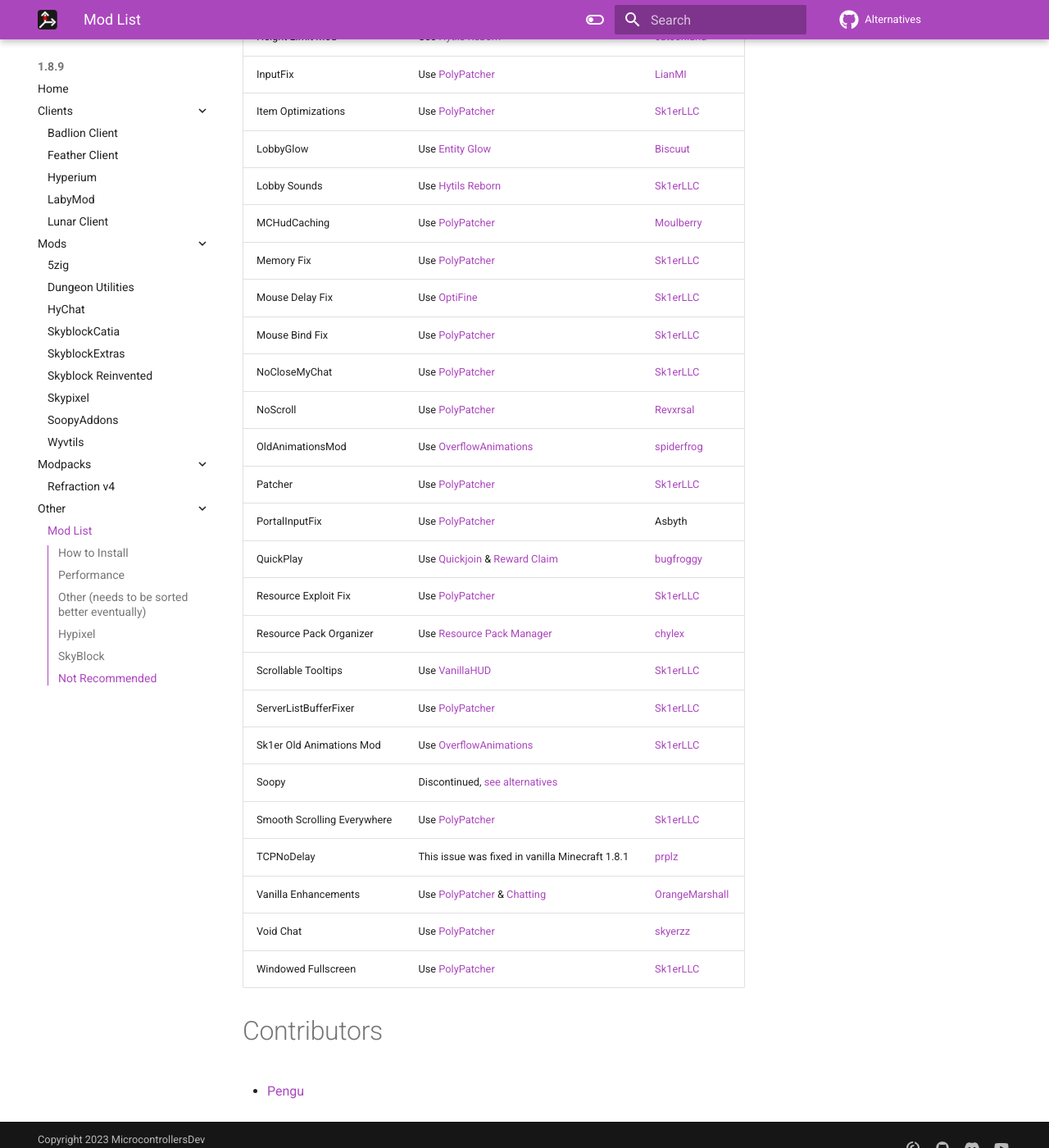
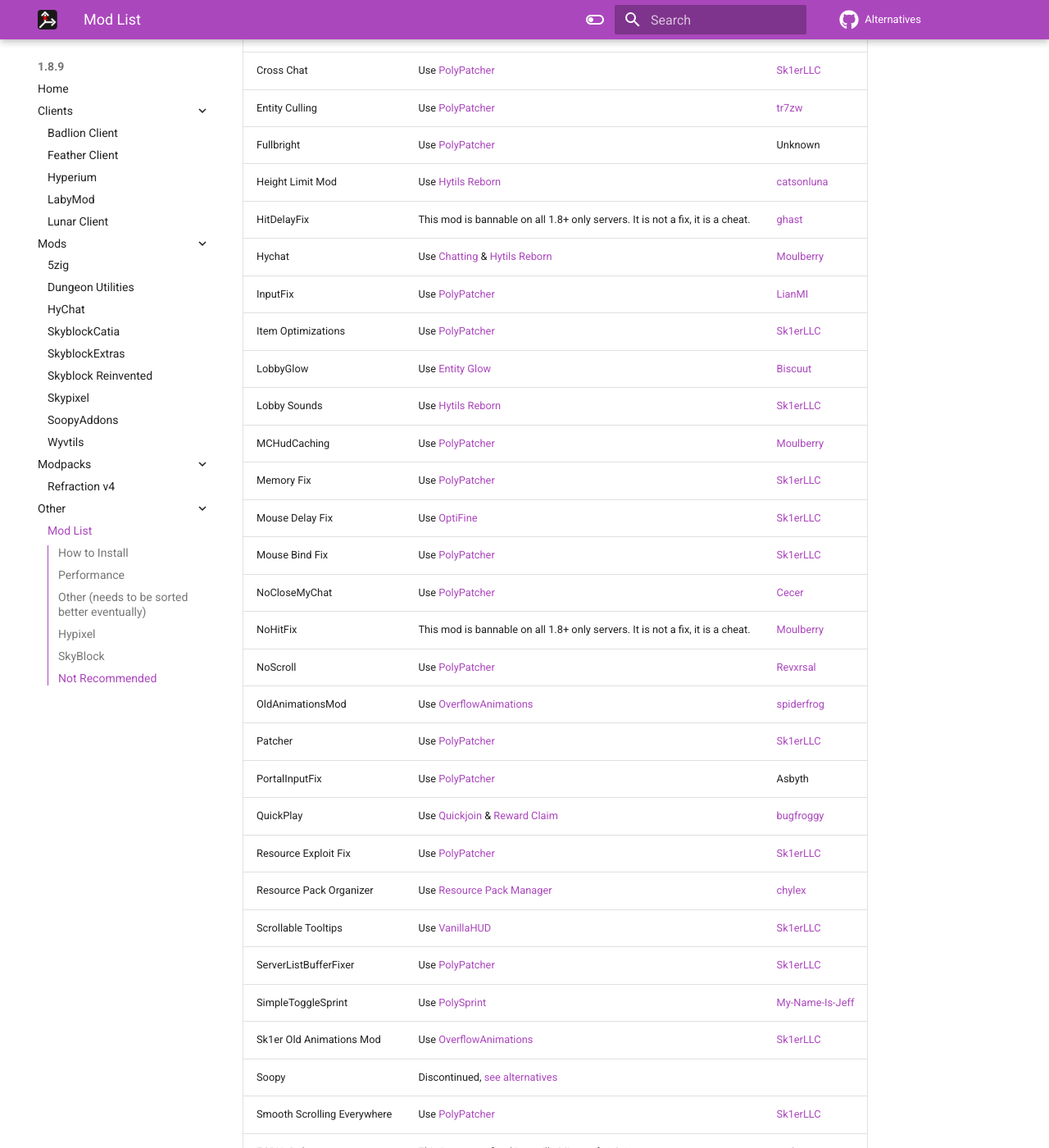
Before and after one commit to MicrocontrollersDev/Alternatives, an MkDocs documentation site: the page built from docs/1.8.9/modlist.md, in a window 1280 px wide and 1400 px high, scrolled down 7249 px. Shown: the whole window at 82% size. Built offline with MkDocs 1.6.1 and Material for MkDocs 9.7.7, drawn with Linux system fonts in a browser that asks for light colours; comment, search, counter and statistics services are not loaded; some of the changed text lies outside the part shown.

Commit message:
add more mods

```diff
--- a/docs/1.8.9/modlist.md
+++ b/docs/1.8.9/modlist.md
@@ -42,6 +42,7 @@
 | [In-Game Account Switcher](https://modrinth.com/mod/in-game-account-switcher) | Lets you log into and switch accounts without needing to relaunch the game or log into other accounts in your launcher. | [The-Fireplace](https://github.com/The-Fireplace) |
 | [Item Counter](https://modrinth.com/mod/item-counter-mod) | Show the amount of items you have on screen, easily configurable. Read the project description for instructions. | [ImToggle](https://github.com/ImToggle) |
 | [Mixmetica](https://modrinth.com/mod/mixmetica) | A free cosmetics mod that works by patching Arcmetica directly into OptiFine. | [Microcontrollers](https://github.com/MicrocontrollersDev) | Get cosmetics from [Cosmetica](https://login.cosmetica.cc/microsoft-java) by logging in using Microsoft. |
+| [NoBreakThatBlock](https://www.cecer1.com/mods/nobreakthatblock/nobreakthatblock-1.8.9-1.0.1.0.jar) | Stops you from punching or moving mouse when clicking back into an alt tabbed Minecraft with F3+P enabled. | [Cecer](https://hypixel.net/members/cecer.61889) |
 | [Not So Essential](https://modrinth.com/mod/notsoessential) | Removes many things that Essential adds that you may not want. | [Scherso](https://github.com/Scherso) |
 | [OofMod](https://sk1er.club/mods/refractionoof) | Plays custom sounds when you kill other players. | [powns](https://github.com/pownsgg) |
 | [Optibye](https://modrinth.com/mod/optibye) | Prevents Optifine from logging completely useless information. | [ThatGravyBoat](https://github.com/ThatGravyBoat) |
@@ -112,6 +113,7 @@
 | Mod | Reason | Author |
 | --- | --- | --- |
 | AutoGG | Use [Hytils Reborn](https://modrinth.com/mod/hytils) | [Sk1erLLC](https://github.com/Sk1erLLC) |
+| BedwarsHearts | Use [Hytils Reborn](https://modrinth.com/mod/hytils) | [Moulberry](https://github.com/Moulberry) |
 | Better Night Vision | Use [PolyPatcher](https://modrinth.com/mod/patcher) | [Microcontrollers](https://github.com/MicrocontrollerseDev) |
 | BetterFPS | Use [PolyPatcher](https://modrinth.com/mod/patcher) | [Guichaguri](https://github.com/Guichaguri) |
 | BetterScaledGui | Use [PolyPatcher](https://modrinth.com/mod/patcher) | [Moulberry](https://github.com/Moulberry) |
@@ -120,8 +122,11 @@
 | Compact Chat | Use [PolyPatcher](https://modrinth.com/mod/patcher) | [Sk1erLLC](https://github.com/Sk1erLLC) |
 | Clean View | Use [OverflowParticles](https://modrinth.com/mod/overflowparticles) | [LianMI](https://github.com/zlainsama) |
 | Cross Chat | Use [PolyPatcher](https://modrinth.com/mod/patcher) | [Sk1erLLC](https://github.com/Sk1erLLC) |
+| Entity Culling | Use [PolyPatcher](https://modrinth.com/mod/patcher) | [tr7zw](https://github.com/tr7zw) |
 | Fullbright | Use [PolyPatcher](https://modrinth.com/mod/patcher) | Unknown |
 | Height Limit Mod | Use [Hytils Reborn](https://modrinth.com/mod/hytils) | [catsonluna](https://github.com/catsonluna) |
+| HitDelayFix | This mod is bannable on all 1.8+ only servers. It is not a fix, it is a cheat. | [ghast](https://github.com/ghast) |
+| Hychat | Use [Chatting](https://modrinth.com/mod/chatting) & [Hytils Reborn](https://modrinth.com/mod/hytils) | [Moulberry](https://github.com/Moulberry) |
 | InputFix | Use [PolyPatcher](https://modrinth.com/mod/patcher) | [LianMI](https://github.com/zlainsama) |
 | Item Optimizations | Use [PolyPatcher](https://modrinth.com/mod/patcher) | [Sk1erLLC](https://github.com/Sk1erLLC) |
 | LobbyGlow | Use [Entity Glow](https://modrinth.com/mod/entity-glow) | [Biscuut](https://github.com/biscuut) |
@@ -130,7 +135,8 @@
 | Memory Fix | Use [PolyPatcher](https://modrinth.com/mod/patcher) | [Sk1erLLC](https://github.com/Sk1erLLC) |
 | Mouse Delay Fix | Use [OptiFine](https://optifine.net/download?f=preview_OptiFine_1.8.9_HD_U_M6_pre2.jar) | [Sk1erLLC](https://github.com/Sk1erLLC) |
 | Mouse Bind Fix | Use [PolyPatcher](https://modrinth.com/mod/patcher) | [Sk1erLLC](https://github.com/Sk1erLLC) |
-| NoCloseMyChat | Use [PolyPatcher](https://modrinth.com/mod/patcher) | [Sk1erLLC](https://github.com/Sk1erLLC) |
+| NoCloseMyChat | Use [PolyPatcher](https://modrinth.com/mod/patcher) | [Cecer](https://hypixel.net/members/cecer.61889) |
+| NoHitFix | This mod is bannable on all 1.8+ only servers. It is not a fix, it is a cheat. | [Moulberry](https://github.com/Moulberry) |
 | NoScroll | Use [PolyPatcher](https://modrinth.com/mod/patcher) | [Revxrsal](https://hypixel.net/members/revxrsal.1109532) |
 | OldAnimationsMod | Use [OverflowAnimations](https://modrinth.com/mod/animations) | [spiderfrog](https://www.youtube.com/channel/UC0Cz31K6IE09o8LF5Hpzymw) |
 | Patcher | Use [PolyPatcher](https://modrinth.com/mod/patcher) | [Sk1erLLC](https://github.com/Sk1erLLC) |
@@ -140,6 +146,7 @@
 | Resource Pack Organizer | Use [Resource Pack Manager](https://skyclient.co/mod/rpm) | [chylex](https://github.com/chylex) |
 | Scrollable Tooltips | Use [VanillaHUD](https://modrinth.com/mod/vanillahud) | [Sk1erLLC](https://github.com/Sk1erLLC) |
 | ServerListBufferFixer | Use [PolyPatcher](https://modrinth.com/mod/patcher) | [Sk1erLLC](https://github.com/Sk1erLLC) |
+| SimpleToggleSprint | Use [PolySprint](https://modrinth.com/mod/polysprint) | [My-Name-Is-Jeff](https://github.com/My-Name-Is-Jeff) |
 | Sk1er Old Animations Mod | Use [OverflowAnimations](https://modrinth.com/mod/animations) | [Sk1erLLC](https://github.com/Sk1erLLC) |
 | Soopy | Discontinued, [see alternatives](https://alternatives.microcontrollers.dev/1.8.9/soopy) |
 | Smooth Scrolling Everywhere | Use [PolyPatcher](https://modrinth.com/mod/patcher) | [Sk1erLLC](https://github.com/Sk1erLLC) |
```
